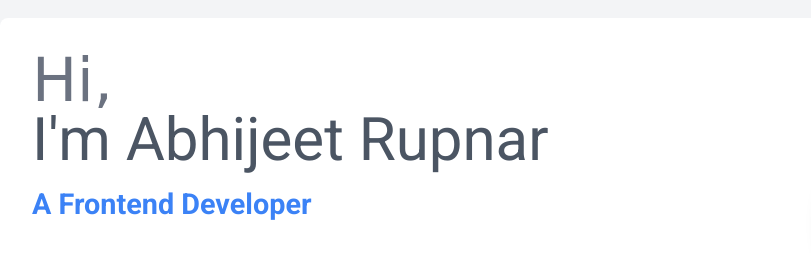
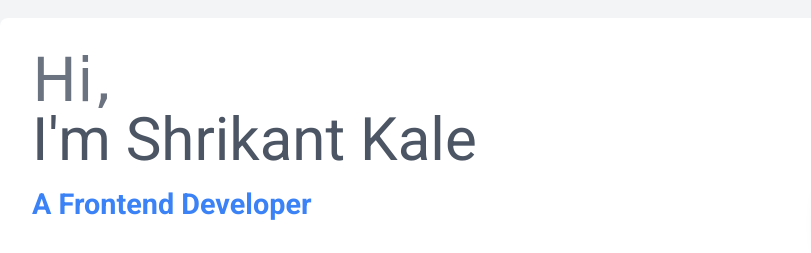
Before and after one commit to shri-cell/bharat-intern-task-1, a plain HTML site: page index.html in a window 1280 px wide. Shown: the part 94-347 px from the top of the page, 0-811 px from the left. Drawn offline with nearby package versions, Linux system fonts and the light colour scheme.

Commit message:
Update index.html

```diff
--- a/index.html
+++ b/index.html
@@ -93,7 +93,7 @@
         <div class="md:w-1/2 text-center md:text-left mb-8 md:mb-0">
             <h2 class="text-5xl md:text-6xl mb-4">
                 <span class="interactive-font block">Hi,</span>
-                <span class="name-font block">I'm Abhijeet Rupnar </span>
+                <span class="name-font block">I'm Shrikant Kale </span>
             </h2>
             <p class="subtext-font mb-8"><span class="developer-font text-3xl text-blue-600 relative">A <span class="border-blue-600 pb-1">Frontend Developer</span></span></p>
             <p class="highlight-font mb-8 light-gray-text">This is my official portfolio website to showcase all my works related to web development.</p>
```
